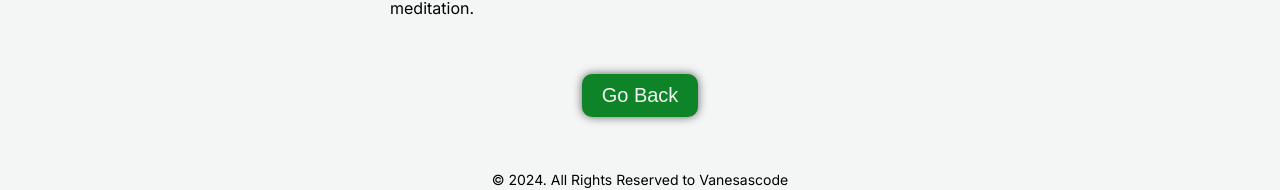
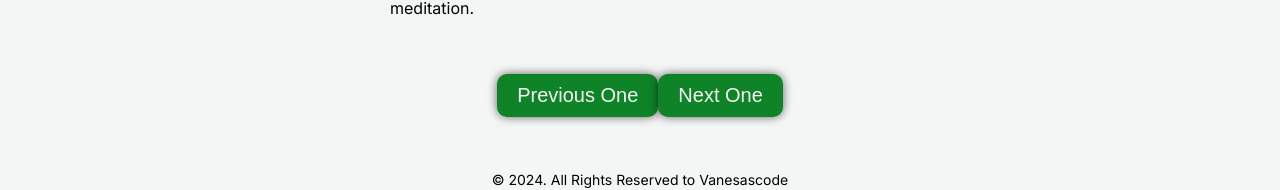
Before and after one commit to vanesascode/photo-blog-angular-sass-bem, an Angular app: page /pics/1 in a window 1280 px wide. Shown: the part 635-825 px from the top of the page. Built offline with nearby package versions, Linux system fonts and the light colour scheme; a web font is replaced by a local one.

Commit message:
feat: :sparkles: add the previous and next image buttons in the picdetails html file

```diff
--- a/src/app/pics/picdetails/picdetails.component.html
+++ b/src/app/pics/picdetails/picdetails.component.html
@@ -14,5 +14,12 @@
       <p>{{ pic.signature }}</p>
     </div>
   </div>
-  <button (click)="goBack()" class="picdetails__button">Go Back</button>
+  <div class="picdetails__buttons-box">
+    <a href="/pics/{{ pic.id + 1 }}"
+      ><button class="picdetails__button">Previous One</button></a
+    >
+    <a href="/pics/{{ pic.id - 1 }}"
+      ><button class="picdetails__button">Next One</button></a
+    >
+  </div>
 </div>
```
